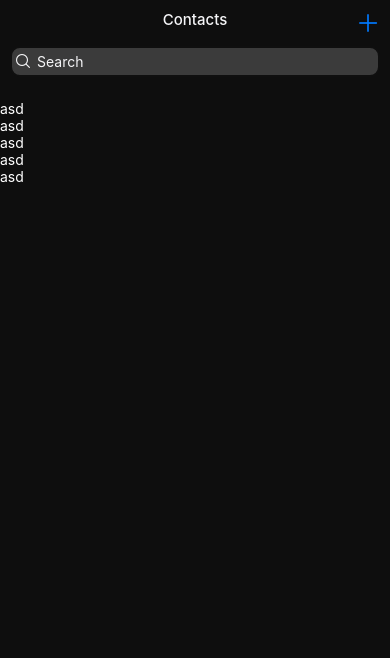
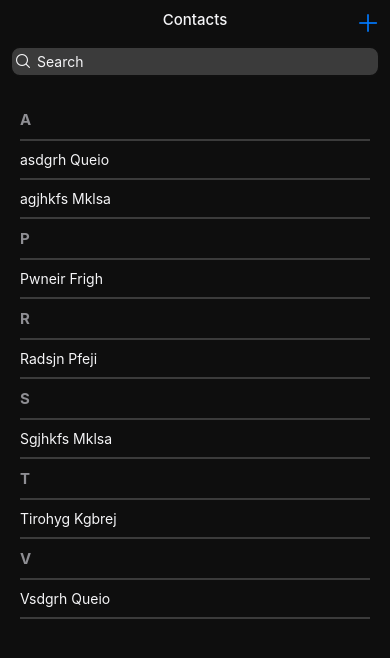
Before and after one commit to paulosteffenm/Contacts, a React Native app: screen /Contacts in a window 390 px wide. Shown: the top 658 px of the page. Built offline with nearby package versions, Linux system fonts and the light colour scheme.

Commit message:
feat: implements section list

```diff
--- a/src/components/ContactItem.tsx
+++ b/src/components/ContactItem.tsx
@@ -1,11 +1,21 @@
-import { View, Text } from 'react-native';
+import { View, Text, ListRenderItemInfo, StyleSheet } from 'react-native';
+import { Contact } from '../models/Contact';
 
-const ContactItem = () => {
+const ContactItem = ({ item }: ListRenderItemInfo<Contact>) => {
   return (
     <View>
-      <Text style={{ color: 'white' }}>asd</Text>
+      <Text style={styles.lineStyle}>{item.UserName}</Text>
     </View>
   );
 };
 
 export default ContactItem;
+
+const styles = StyleSheet.create({
+  lineStyle: {
+    color: '#f5f5f7',
+    borderBottomWidth: 2,
+    borderBottomColor: '#3B3B3B',
+    paddingVertical: 10,
+  }
+});
--- a/src/redux/reducers/contact.reducer.ts
+++ b/src/redux/reducers/contact.reducer.ts
@@ -8,11 +8,13 @@ export interface IContactsState {
 
 const initialState: IContactsState = {
   contacts: [
-    new Contact({Id: '1'}),
-    new Contact({Id: '2'}),
-    new Contact({Id: '3'}),
-    new Contact({Id: '5'}),
-    new Contact({Id: '4'}),
+    new Contact({Id: '1', Phone: 123123, UserName: 'Pwneir Frigh'}),
+    new Contact({Id: '2', Phone: 123123, UserName: 'Radsjn Pfeji'}),
+    new Contact({Id: '3', Phone: 123123, UserName: 'Tirohyg Kgbrej'}),
+    new Contact({Id: '4', Phone: 123123, UserName: 'Sgjhkfs Mklsa'}),
+    new Contact({Id: '5', Phone: 123123, UserName: 'Vsdgrh Queio'}),
+    new Contact({Id: '5', Phone: 123123, UserName: 'asdgrh Queio'}),
+    new Contact({Id: '4', Phone: 123123, UserName: 'agjhkfs Mklsa'}),
   ],
   currentContact: new Contact()
 };
--- a/src/routes/Router.tsx
+++ b/src/routes/Router.tsx
@@ -8,7 +8,7 @@ const Router = () => {
   return (
     <NavigationContainer>
       <Stack.Navigator
-        initialRouteName="ManageContact"
+        initialRouteName="Contacts"
         screenOptions={{
           headerShown: false
         }}
--- a/src/views/Contacts/Contacts.tsx
+++ b/src/views/Contacts/Contacts.tsx
@@ -1,26 +1,48 @@
-import { FlatList, StyleSheet, SafeAreaView, Text } from 'react-native';
+import { StyleSheet, SafeAreaView, SectionList, Text } from 'react-native';
 import { SafeAreaProvider } from 'react-native-safe-area-context';
 import { useSelector } from 'react-redux';
 import ContactItem from '../../components/ContactItem';
 import ContactsHeader from '../../components/ContactsHeader';
+import { Contact } from '../../models/Contact';
 import { IContactsState } from '../../redux/reducers/contact.reducer';
 import { RootState } from '../../redux/store/store';
+
+interface IGroupedContacts {
+  title: string;
+  data: Array<Contact>;
+}
 
 const Contacts = () => {
 
   const { contacts } = useSelector<RootState, IContactsState>((state) => state.contact);
 
-  console.log(contacts);
+  const groupedContacts = contacts.reduce((acc, curr) => {
+    const group = [...curr.UserName][0].toUpperCase();
+    const foundItem = acc.find((contact) => [...contact.title][0] === group);
+    if (foundItem) {
+      foundItem.data.push(curr);
+    } else {
+      acc.push({
+        title: group,
+        data: [curr]
+      });
+    }
+    return acc;
+  }, [] as Array<IGroupedContacts>)
+    .sort((contactA, contactB) => contactA.title.localeCompare(contactB.title));
 
   return (
     <SafeAreaProvider>
       <SafeAreaView style={styles.safeView}>
         <ContactsHeader />
-        <FlatList
-          style={{marginTop: 100}}
-          data={contacts}
-          renderItem={ContactItem}
+        <SectionList<Contact>
+          sections={groupedContacts as any}
+          style={{ marginTop: 100, paddingHorizontal: 20 }}
+          renderItem={(item) => ContactItem(item)}
           keyExtractor={(item) => item.Id}
+          renderSectionHeader={({ section: { title } }) => (
+            <Text style={styles.headerGroup}>{title}</Text>
+          )}
         />
       </SafeAreaView>
     </SafeAreaProvider>
@@ -35,5 +57,13 @@ const styles = StyleSheet.create({
     flexDirection: 'column',
     backgroundColor: '#0E0E0E',
     height: '100%'
+  },
+  headerGroup: {
+    color: '#8E8E93',
+    fontWeight: 'bold',
+    fontSize: 15,
+    borderBottomWidth: 2,
+    borderBottomColor: '#3B3B3B',
+    paddingVertical: 10,
   }
 });
```
